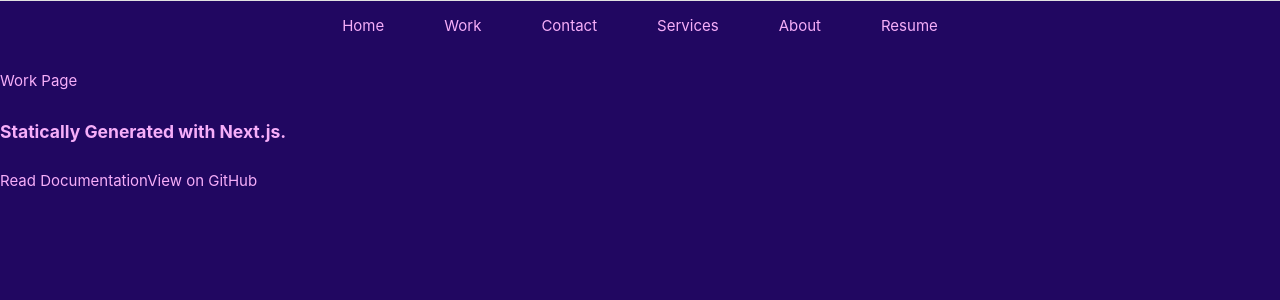
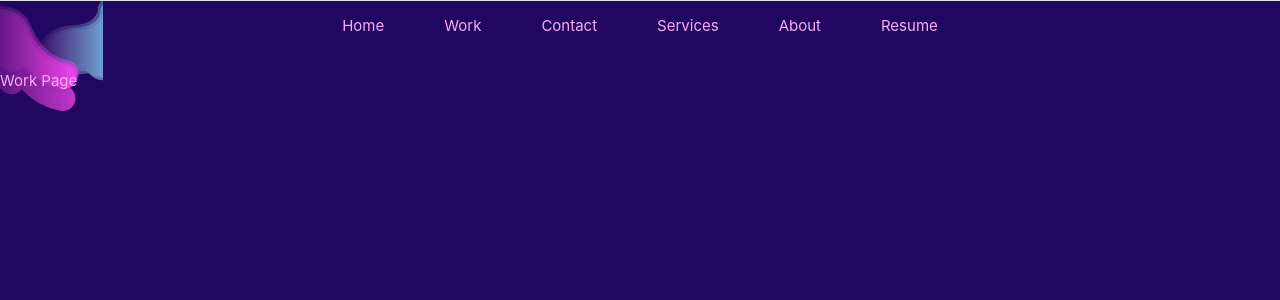
Before and after one commit to justynr/datocms-portfolio-8870, a Next.js app: page /work in a window 1280 px wide. Shown: the top 300 px of the page. Built offline with nearby package versions, Linux system fonts and the light colour scheme; what @tailwindcss/typography would draw is missing.

Commit message:
Remove 'alert' - SVG BG

```diff
--- a/components/Page.js
+++ b/components/Page.js
@@ -2,7 +2,6 @@
 import Nav from './Nav';
 import PropTypes from 'prop-types';
 import styled, { createGlobalStyle } from 'styled-components';
-
 
 
 const InnerStyles = styled.div`
@@ -14,11 +13,9 @@
 export default function Page({ preview, children }) {
   return (
     <>
-      <div className="min-h-screen">
         <Nav />
         <main>{children}</main>
-      </div>
-      <Footer />
+      {/* <Footer /> */}
     </>
   );
 }
--- a/components/header.js
+++ b/components/header.js
@@ -2,7 +2,7 @@
 
 export default function Header() {
   return (
-    <h2 className="text-2xl md:text-4xl font-bold tracking-tight md:tracking-tighter leading-tight mb-20 mt-8">
+    <h2>
       <Link href="/">
         <a className="hover:underline">Blog</a>
       </Link>
--- a/components/post-preview.js
+++ b/components/post-preview.js
@@ -1,5 +1,4 @@
 import Link from 'next/link';
-import Avatar from './avatar';
 import Date from './date';
 import CoverImage from './cover-image';
 
@@ -29,7 +28,6 @@
         <Date dateString={date} />
       </div>
       <p className="text-lg leading-relaxed mb-4">{excerpt}</p>
-      <Avatar name={author.name} picture={author.picture} />
     </div>
   );
 }
--- a/package.json
+++ b/package.json
@@ -25,6 +25,7 @@
     "react": "^17.0.2",
     "react-datocms": "^1.6.0",
     "react-dom": "^17.0.2",
+    "react-svg": "^13.0.6",
     "styled-components": "^5.3.0",
     "tiny-json-http": "^7.3.0"
   },
--- a/pages/index.js
+++ b/pages/index.js
@@ -2,8 +2,6 @@
 import { renderMetaTags, useQuerySubscription } from 'react-datocms';
 import Container from '../components/container';
 import HeroPost from '../components/hero-post';
-import Intro from '../components/intro';
-import Page from '../components/Page';
 import MoreStories from '../components/more-stories';
 import { request } from '../lib/datocms';
 import { metaTagsFragment, responsiveImageFragment } from '../lib/fragments';
@@ -77,7 +75,6 @@
     <>
       <Head>{renderMetaTags(metaTags)}</Head>
       <Container>
-        <Intro />
         {heroPost && (
           <HeroPost
             title={heroPost.title}
--- a/styles/index.css
+++ b/styles/index.css
@@ -35,6 +35,8 @@
     box-sizing: border-box;
     font-size: 10px;
     background-color: var(--darkTheme);
+    background-image: url("./background.svg");
+    background-repeat: no-repeat;
     color: var(--fontBody);
 }
   *, *:before, *:after {
```
Also changed, not shown: styles/background.svg (added), 1 other file (tests, documents, lock files or other folders).
